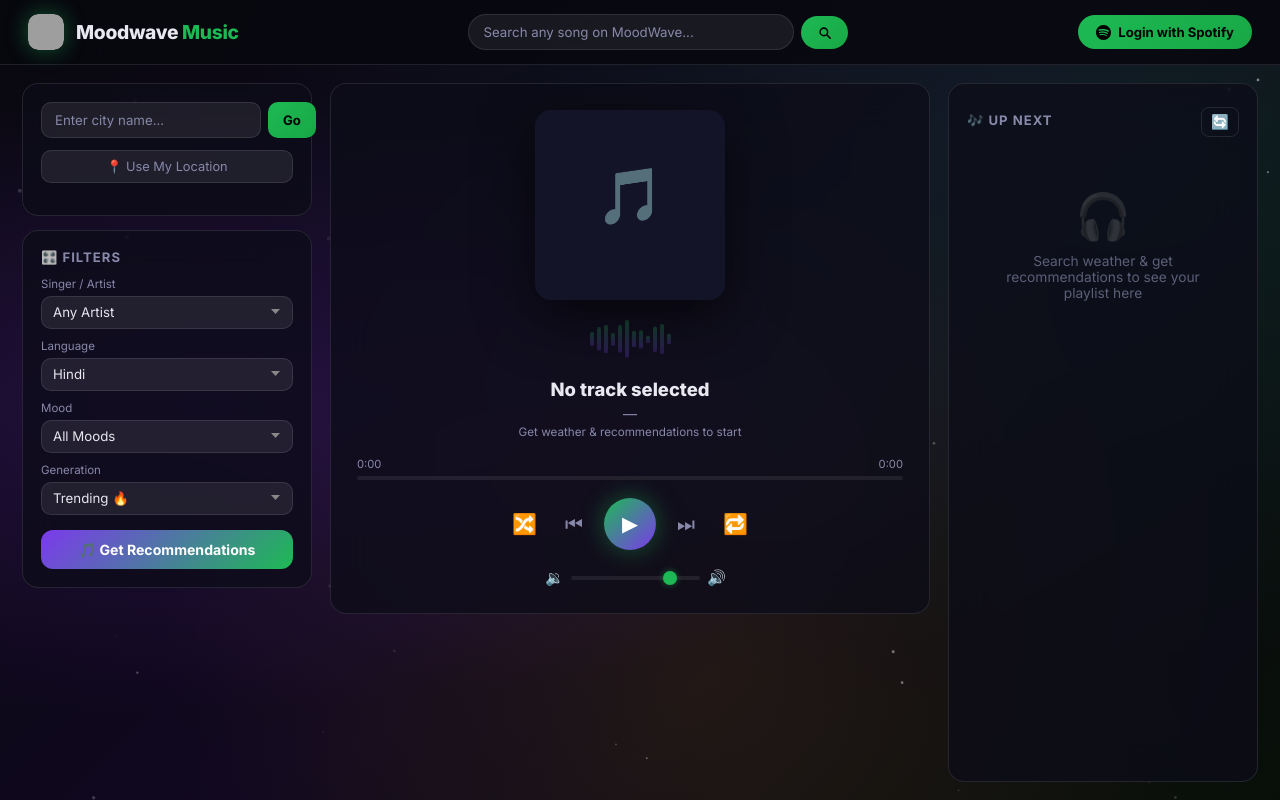
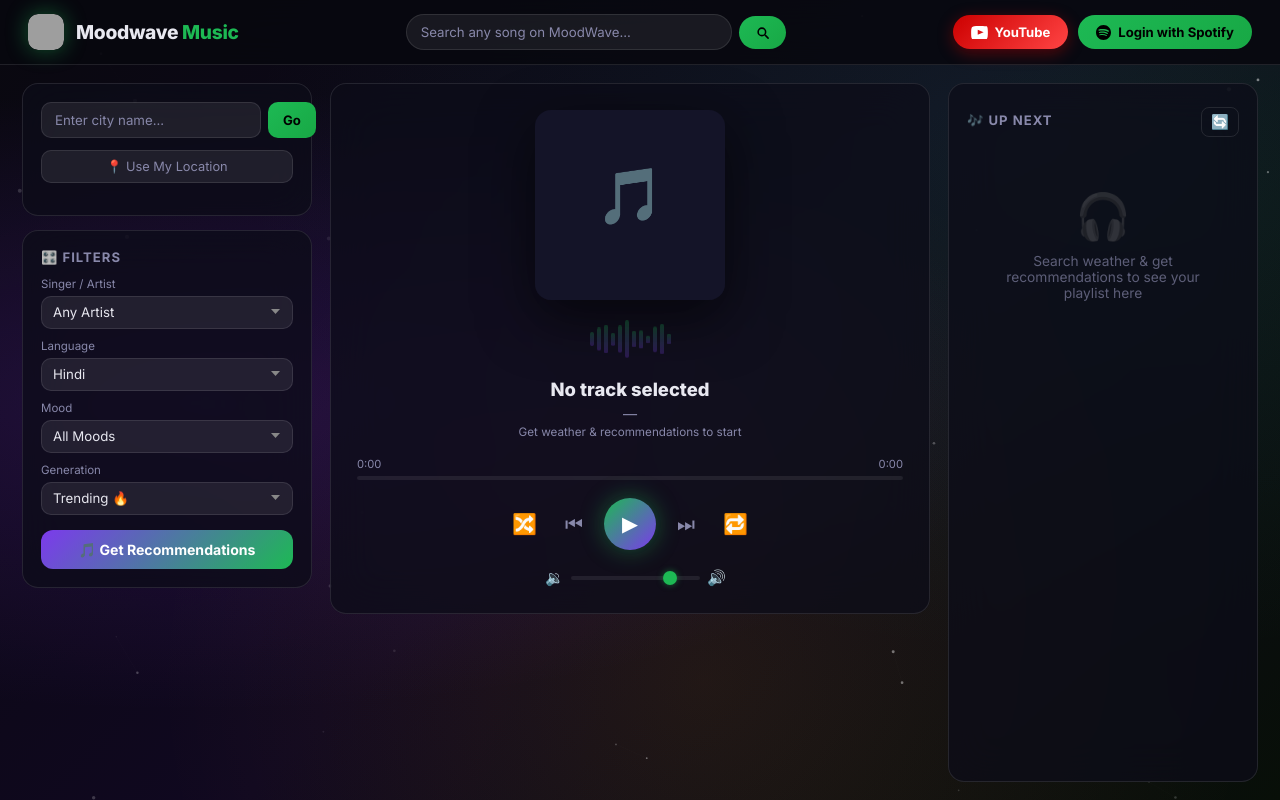
Before and after one commit to shravan956/weather-music-recommendation, a Flask app: page / in a window 1280 px wide. Run offline with Flask 3, Linux system fonts and the light colour scheme; some libraries are stand-ins or nearby versions; grey boxes are pictures that could not be loaded.

```diff
--- a/templates/index.html
+++ b/templates/index.html
@@ -1354,6 +1354,30 @@
       transform: translateY(-2px);
       box-shadow: 0 8px 24px rgba(124, 58, 237, .55);
       opacity: .9;
+    }
+
+    #yt-goto-btn {
+      display: flex;
+      align-items: center;
+      gap: 7px;
+      padding: 9px 18px;
+      border-radius: 24px;
+      border: none;
+      background: linear-gradient(135deg, #cc0000, #ff4444);
+      color: #fff;
+      font-family: 'Inter', sans-serif;
+      font-size: .82rem;
+      font-weight: 700;
+      cursor: pointer;
+      text-decoration: none;
+      transition: .28s cubic-bezier(.4, 0, .2, 1);
+      white-space: nowrap;
+      box-shadow: 0 4px 16px rgba(204, 0, 0, .4);
+    }
+
+    #yt-goto-btn:hover {
+      transform: translateY(-2px);
+      box-shadow: 0 8px 24px rgba(204, 0, 0, .55);
     }
   </style>
   {% endraw %}
@@ -1392,6 +1416,14 @@
 
     <div id="ua">
 
+      <button id="yt-goto-btn" onclick="window.open('http://127.0.0.1:5001', '_blank')" title="Open YouTube App">
+        <svg width="17" height="13" viewBox="0 0 24 17" fill="currentColor">
+          <path
+            d="M23.5 2.7s-.3-2-1.2-2.9C21.2-.4 19.9-.4 19.3-.5 16.1-.7 12-.7 12-.7s-4.1 0-7.3.2C4.1-.4 2.8-.4 1.7.7.8 1.6.5 3.7.5 3.7S.2 6 .2 8.3v2.1c0 2.3.3 4.6.3 4.6s.3 2 1.2 2.9c1.1 1.2 2.6 1.1 3.3 1.2C7.2 19.2 12 19.2 12 19.2s4.6 0 7.3-.4c.6-.1 1.9-.1 3-1.3.9-.9 1.2-2.9 1.2-2.9s.3-2.3.3-4.6V7c0-2.3-.3-4.3-.3-4.3zm-14 9.1V4.7l8.3 3.6-8.3 3.5z" />
+        </svg>
+        YouTube
+      </button>
+
       <button id="sp-login" onclick="location='/login'">
         <svg width="15" height="15" viewBox="0 0 24 24" fill="currentColor">
           <path
@@ -1399,6 +1431,7 @@
         </svg>
         Login with Spotify
       </button>
+
       <div id="ubadge">
         <img id="uavatar" src="" alt="User">
         <div>
@@ -1576,6 +1609,8 @@
     </aside>
   </main>
   <audio id="paudio" preload="none"></audio>
+
+
   {% raw %}
   <script>
 
@@ -1586,6 +1621,15 @@
     let isShuffle = false, isRepeatOne = false;
     let isSearchMode = false; // true when a searched song is currently the active track
     const audio = document.getElementById('paudio');
+
+    // ── YOUTUBE ──
+    function openYouTube() {
+      const name = document.getElementById('tname').textContent;
+      const artist = document.getElementById('tartist').textContent;
+      if (!name || name === 'No track selected') { toast('Play a song first to open on YouTube!', 'info'); return; }
+      const q = encodeURIComponent(name + ' ' + artist + ' official audio');
+      window.open('https://www.youtube.com/results?search_query=' + q, '_blank');
+    }
 
     // ── PARTICLES ──
     (() => {
@@ -1671,7 +1715,7 @@
       if (!lat && !city) { toast('Please enter a city name', 'error'); return; }
       document.getElementById('wskel').style.display = 'block';
       document.getElementById('winfo').style.display = 'none';
-      const url = lat ? `/api/weather?lat=${lat}&lon=${lon}` : `/api/weather?city=${encodeURIComponent(city)}`;
+      const url = (lat !== undefined && lat !== null) ? `/api/weather?lat=${lat}&lon=${lon}` : `/api/weather?city=${encodeURIComponent(city)}`;
       fetch(url).then(r => r.json()).then(d => {
         document.getElementById('wskel').style.display = 'none';
         if (d.error) { toast(d.error, 'error'); return; }
@@ -1695,11 +1739,18 @@
     function useLocation() {
       if (!navigator.geolocation) { toast('Geolocation not supported', 'error'); return; }
       const b = document.getElementById('locbtn');
-      b.textContent = '📡 Getting location...'; b.disabled = true;
+      b.innerHTML = '📡 Getting location...'; b.disabled = true;
       navigator.geolocation.getCurrentPosition(
-        p => { b.textContent = '📍 Use My Location'; b.disabled = false; fetchWeather(p.coords.latitude, p.coords.longitude); },
+        p => {
+          b.innerHTML = '📍 Use My Location'; b.disabled = false;
+          const lat = p.coords.latitude;
+          const lon = p.coords.longitude;
+          // Clear city input so lat/lon is used
+          document.getElementById('cinput').value = '';
+          fetchWeather(lat, lon);
+        },
         e => {
-          b.textContent = '📍 Use My Location'; b.disabled = false;
+          b.innerHTML = '📍 Use My Location'; b.disabled = false;
           const m = { 1: 'Location permission denied.', 2: 'Position unavailable.', 3: 'Request timed out.' };
           toast(m[e.code] || 'Could not get location.', 'error');
         },
@@ -1764,8 +1815,10 @@
         document.getElementById('aaWrap').classList.add('playing');
         playPrev(t.preview_url); document.getElementById('pvbadge').style.display = 'inline-flex';
       } else {
-        toast('No preview. Login with Spotify Premium for full playback.', 'info');
+        // No preview - auto skip to next song after a short delay
+        toast('⏭ No preview for this song, skipping to next...', 'info', 2000);
         isPlaying = false; updBtn(); wvf(false);
+        setTimeout(() => nextT(), 1200);
       }
     }
     function playSDK(uri) {
@@ -2050,7 +2103,7 @@
         toast(`▶ ${t.name} (30s preview)`, 'success', 2500);
       } else {
         isSearchMode = false;
-        toast('No preview available. Login with Spotify Premium for full playback.', 'info', 4000);
+        toast('No preview available. Click the YouTube button to listen! 🎵', 'info', 4000);
         document.getElementById('aaWrap').classList.remove('playing');
       }
     }
```
